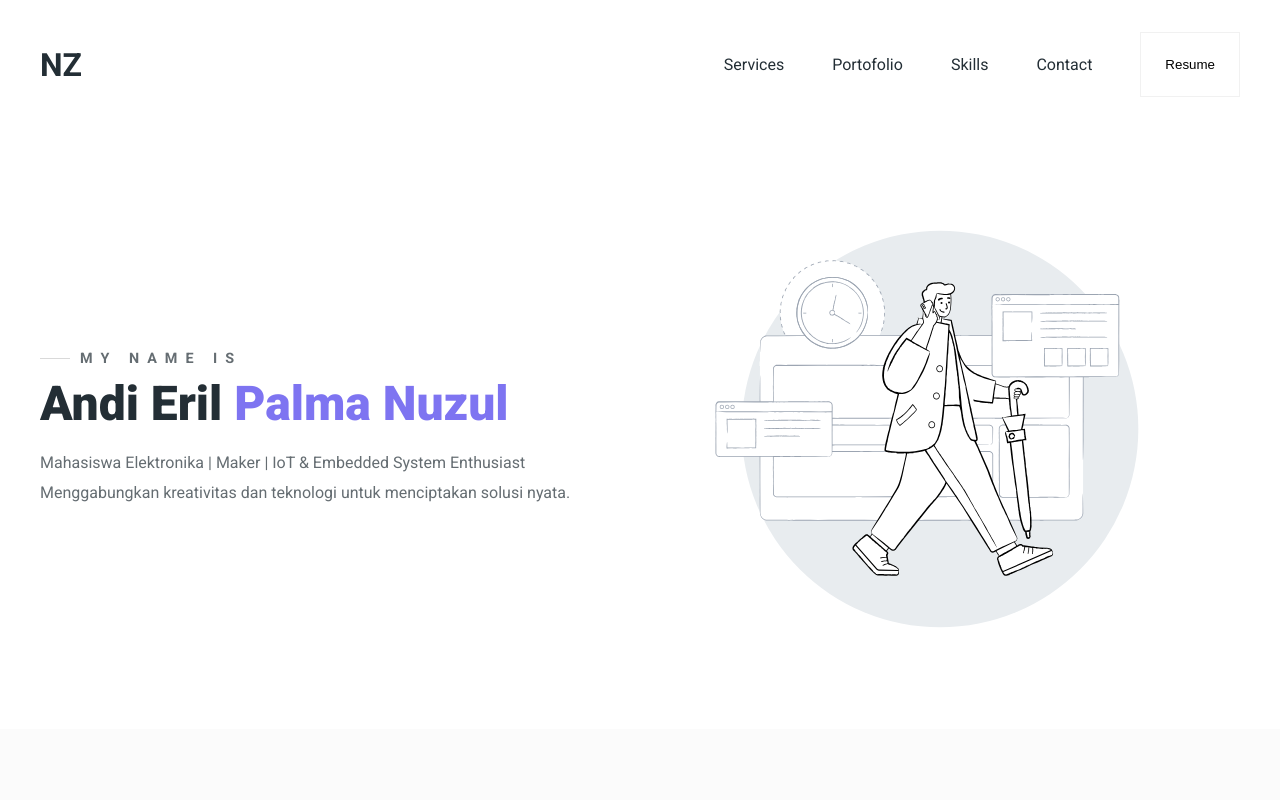
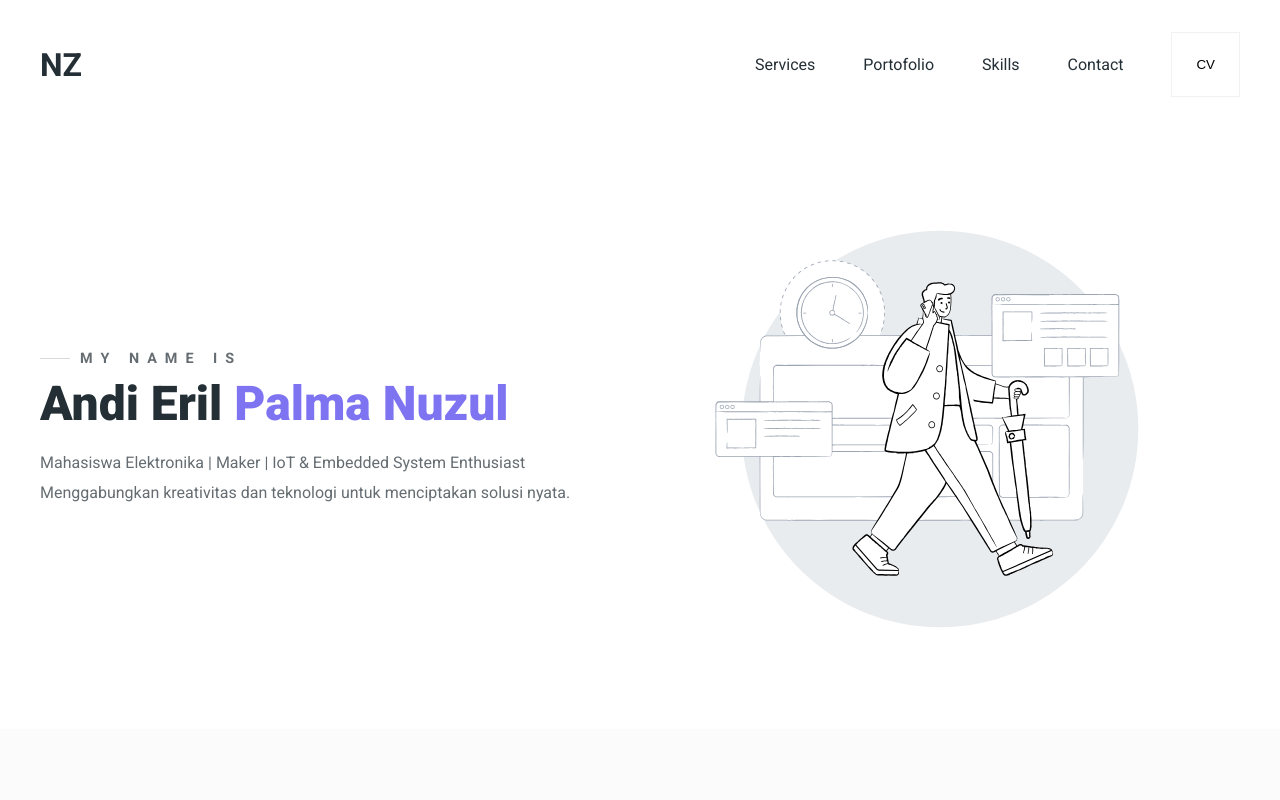
Before and after one commit to nuzul009/Portofolio-Nuzul, a plain HTML site: page index.html in a window 1280 px wide. Shown: the top 800 px of the page. Drawn offline with Linux system fonts and the light colour scheme.

Commit message:
Update index.html

```diff
--- a/index.html
+++ b/index.html
@@ -25,7 +25,7 @@
               <li><a href="#contact">Contact</a></li>
               <li>
                 <a href="cv.pdf" target="_blank">
-                  <button class="btn">Resume</button>
+                  <button class="btn">CV</button>
                 </a>
               </li>
             </ul>
```
